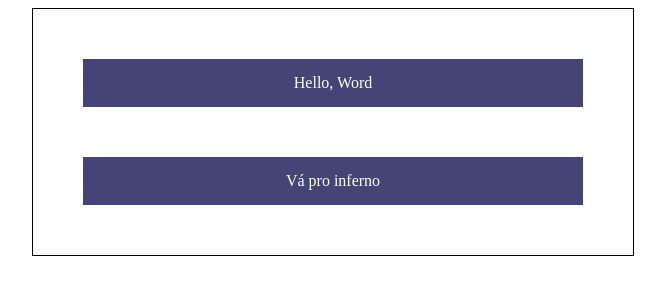
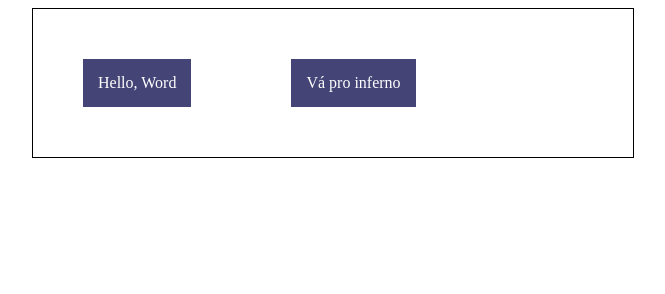
Before and after one commit to MhaviPL/html2deverdade, a plain HTML site: page htmlzinho/index.html in a window 1280 px wide. Shown: the whole page, without its empty margins (307-972 px from the left). Drawn offline with Linux system fonts and the light colour scheme.

Commit message:
flexivel

```diff
--- a/htmlzinho/index.html
+++ b/htmlzinho/index.html
@@ -7,9 +7,10 @@
     <link rel="stylesheet" href="style.css">
 </head>
 <body>
-    <div class="container">
+    <div class="flexivel">
         <div class="item">Hello, Word</div>
         <div class="item">Vá pro inferno</div>
+
     </div>
 </body>
 </html>
--- a/htmlzinho/style.css
+++ b/htmlzinho/style.css
@@ -6,7 +6,8 @@
     font-size: 1em;
     color: #fff;
 }
-.container{
+.flexivel{
+    display: flex;
     max-width: 600px;
     max-height: 300px;
     margin: 0 auto ;
```
